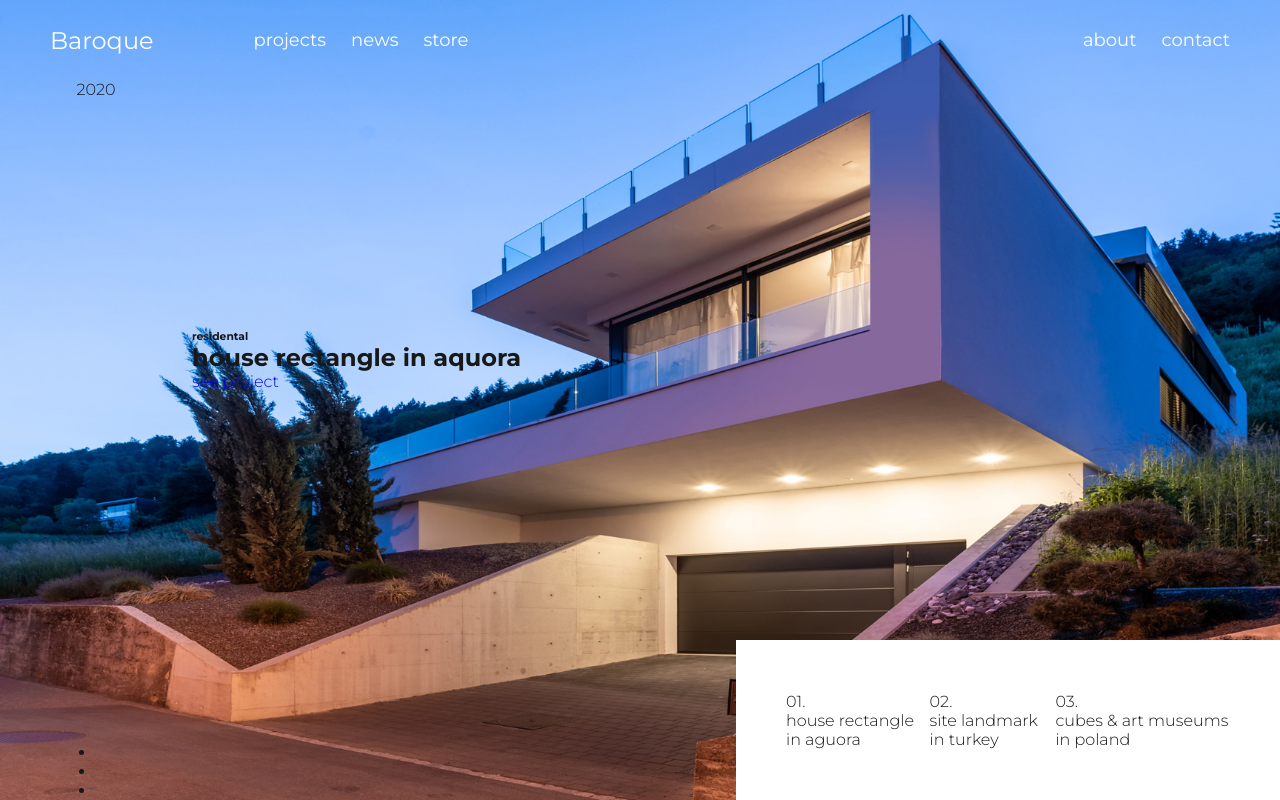
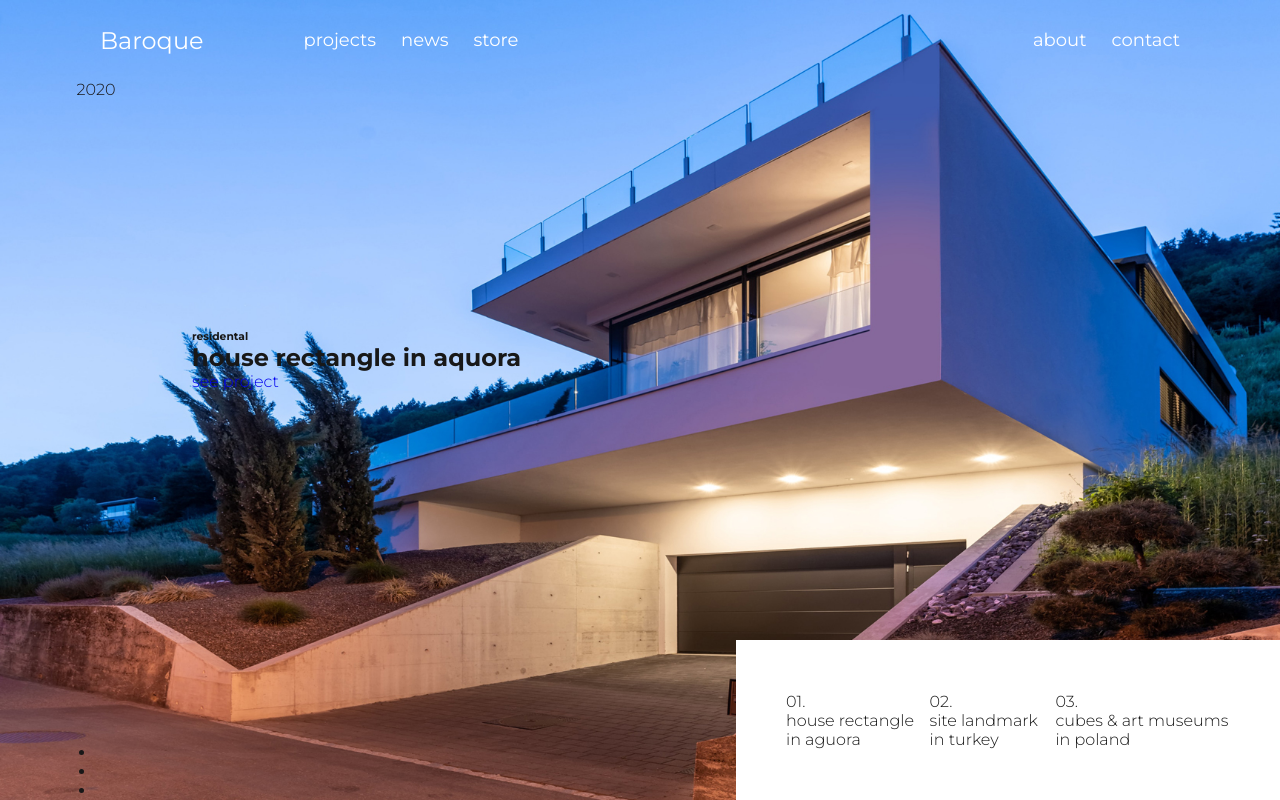
Before and after one commit to AdnanM996/Baroque, a website: page index.html in a window 1280 px wide. Drawn offline with Linux system fonts and the light colour scheme.

Commit message:
header padding

```diff
--- a/sass/layout/_grid.scss
+++ b/sass/layout/_grid.scss
@@ -17,7 +17,7 @@
         display: flex;
         justify-content: space-between;
         align-items: center;
-        padding: 0rem 5rem;
+        padding: 0rem 10rem;
     }
 
     & .social {
```
Also changed, not shown: css/styles.css.
